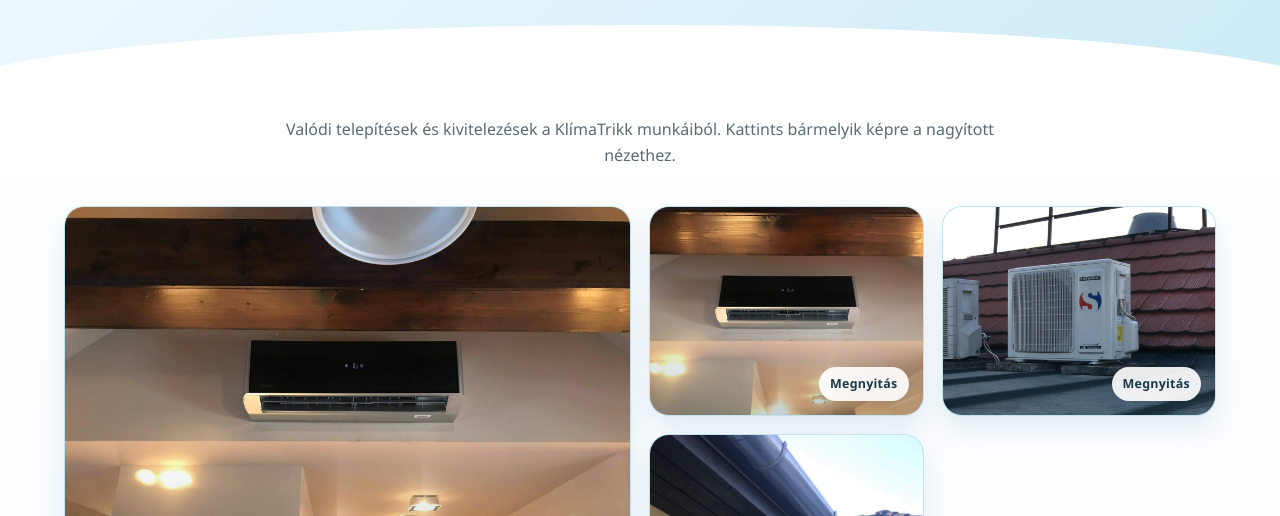
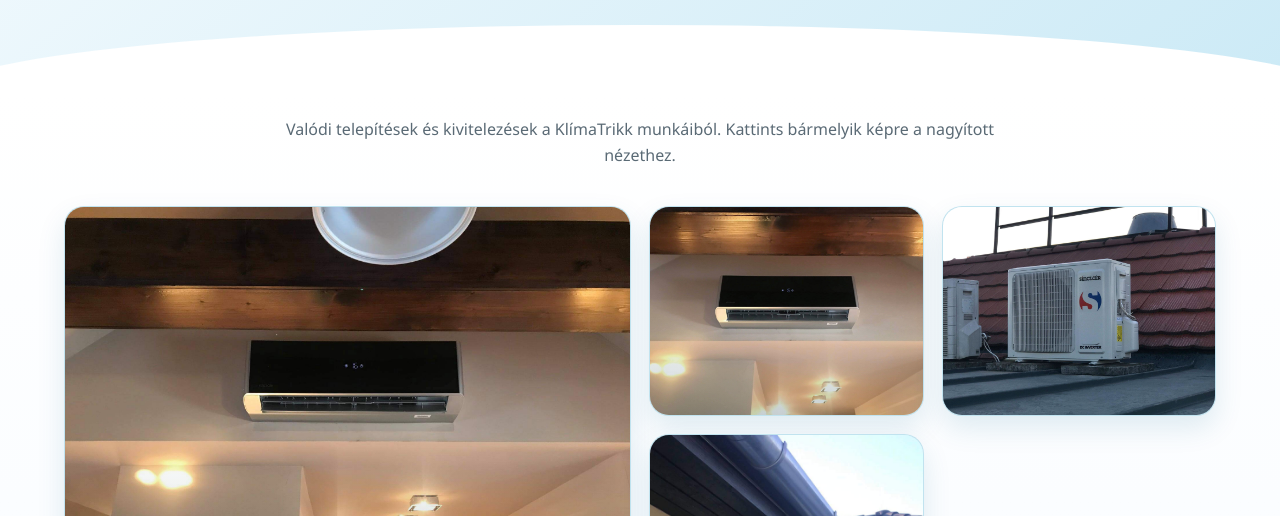
Before and after one commit to KeithNav/keithnav.github.io, a website built with Vite: page klimatrikk/galeria/index.html in a window 1280 px wide. Shown: the part 284-800 px from the top of the page. Built offline with nearby package versions, Linux system fonts and the light colour scheme; what photoswipe would draw is missing.

Commit message:
gallery mod

```diff
--- a/klimatrikk/src/css/galeria.css
+++ b/klimatrikk/src/css/galeria.css
@@ -72,22 +72,6 @@
   transition: opacity 0.35s ease;
 }
 
-.bento-card::before {
-  content: 'Megnyitás';
-  position: absolute;
-  right: 14px;
-  bottom: 14px;
-  z-index: 1;
-  padding: 7px 11px;
-  border-radius: 999px;
-  background: rgba(255, 255, 255, 0.9);
-  color: #1a3a4a;
-  font-size: 0.78rem;
-  font-weight: 700;
-  letter-spacing: 0.02em;
-  box-shadow: 0 8px 22px rgba(0, 54, 79, 0.14);
-}
-
 .bento-card:hover::after {
   opacity: 1;
 }
@@ -108,11 +92,6 @@
   }
   .bento-item.tall { grid-row: span 1; }
   .bento-item.large { grid-column: span 2; grid-row: span 1; }
-  .bento-card::before {
-    right: 12px;
-    bottom: 12px;
-    padding: 6px 10px;
-  }
 }
 @media (max-width: 420px) {
   .bento-grid {
```
Also changed, not shown: klimatrikk/index.html (+1 -1 lines).
